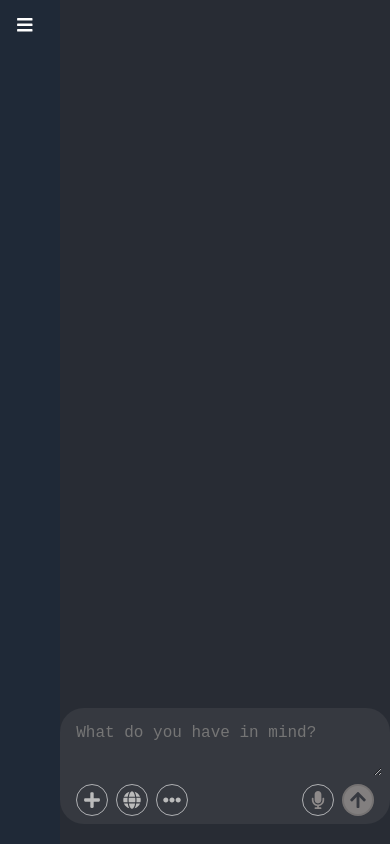
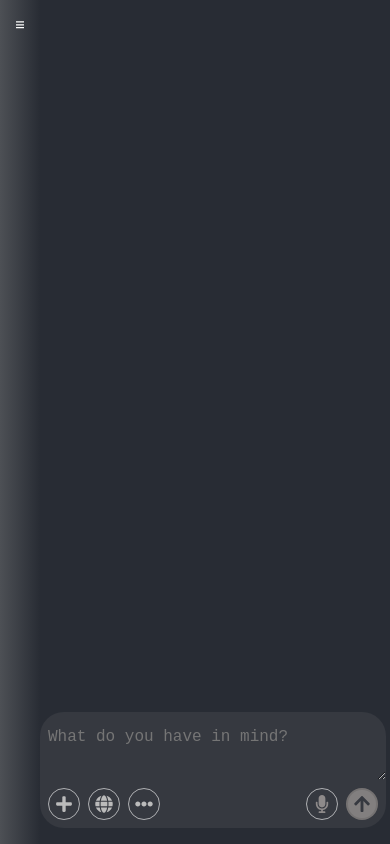
Before and after one commit to kfir571/chatgpt-mock, a React (Create React App) app in the folder chatgpt-mock-app/: page / in a window 390 px wide. Built offline with nearby package versions, Linux system fonts and the light colour scheme.

Commit message:
sideBar fix mobile and dextop

```diff
--- a/chatgpt-mock-app/src/App.css
+++ b/chatgpt-mock-app/src/App.css
@@ -42,6 +42,7 @@ html {
   transition: height 0.3s ease;
   height: calc(var(--vh, 1vh) * 100);
   width: 100%;
+  padding-right: 1%;
 
   min-height: 100dvh;
   max-height: 100dvh;
@@ -55,7 +56,7 @@ html {
   transition: height 0.3s ease;
   height: calc(var(--vh, 1vh) * 100);
   width: 100%;
-
+  padding-right: 1%;
   min-height: 100dvh;
   max-height: 100dvh;
 }
@@ -73,8 +74,9 @@ html {
   box-sizing: border-box;
   scrollbar-width: thin;
   scrollbar-color: transparent transparent;
-  margin-top: 32px;
-  width: 95%;
+  margin-top: 32px; /*!!!!!!!!!!!!!!!!!!!!!!!!!!!!!!!!!!!!!!!!!!!!!!!!!!!!!!!!!!!!!!!!!*/
+  /* margin-right: 1.5%; */
+  width: 100%;
   height: calc(var(--vh, 1vh) * 100);
   background-color: #282c34;
   font-size: 16px;
@@ -110,9 +112,12 @@ html {
   gap: 8px;
   background-color: #363940;
   border-radius: 24px;
-  padding: 8px;
+  padding-top: 8px;
+  padding-bottom: 8px;
+  /* margin-right: 1.5%; */
+
   /* margin-bottom: 8px; */
-  width: 95%;
+  width: 100%;
 
 }
 
@@ -203,8 +208,9 @@ html {
 
 @media (max-width: 600px) {
   .input-box {
-    margin-bottom: 4px;
-    width: 95%;
+  /* margin-right: 10.5%; */
+  /* margin-bottom: 4px; */
+    width: 100%;
   }
 
   .input-buttons button {
@@ -225,18 +231,22 @@ html {
 
   .message-list {
     min-height: 0;
-    width: 95%;;
+  /* margin-right: 10.5%; */
   }
 
-  .main-page {
-
+  /* .main-page {
     height: calc(var(--vh, 1vh) * 100);
     transition: height 0.3s ease;
+  } */
+
+  .sidebar.collapsed {
+    width: 40px !important;
+    /* background-color: transparent !important; */
   }
 
-  .sidebar.collapsed {
-    width: 50px;
-  }
+  /* .sidebar {
+
+  } */
 }
 
 @keyframes App-logo-spin {
@@ -265,8 +275,7 @@ html {
   left: 0;
   width: 155px;
   min-height: 100vh;
-  background-color: #1f2937;
-  color: white;
+  background: linear-gradient(to right, rgb(77, 80, 85), rgba(40, 52, 70, 0));  color: white;
   transition: width 0.3s ease;
   padding-top: 1rem;
 
@@ -274,6 +283,7 @@ html {
 
 .sidebar.collapsed {
   width: 60px;
+  background-color: transparent !important;
 }
 
 .sidebar-header {
```
